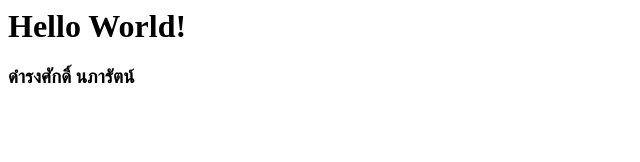
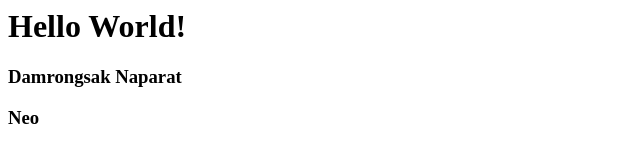
Before and after one commit to dnaparat/myweb1, a plain HTML site: page index.html in a window 1280 px wide. Shown: the whole page, without its empty margins (0-640 px from the left). Drawn offline with Linux system fonts and the light colour scheme.

Commit message:
Update index.html

```diff
--- a/index.html
+++ b/index.html
@@ -1,4 +1,5 @@
 <html>
   <h1>Hello World!</h1>
-  <h3>ดำรงศักดิ์ นภารัตน์</h3>
+  <h3>Damrongsak Naparat</h3>
+  <h3>Neo</h3>
 </html>
```
